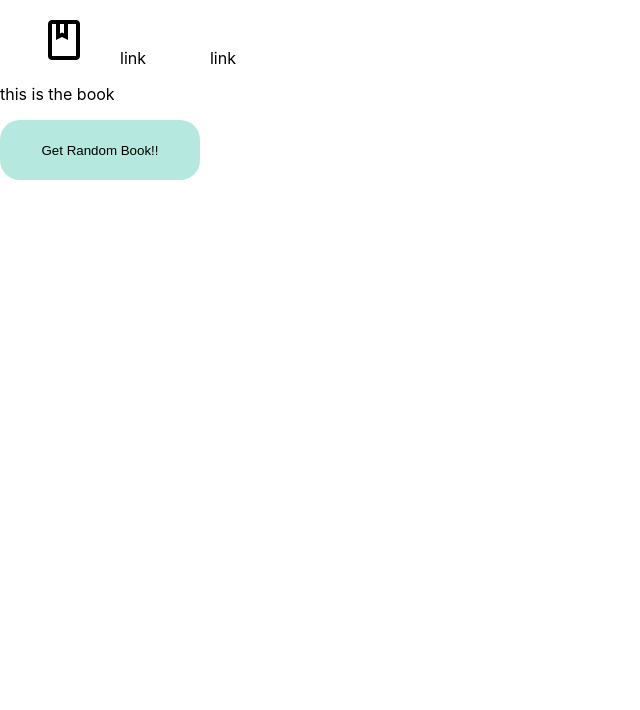
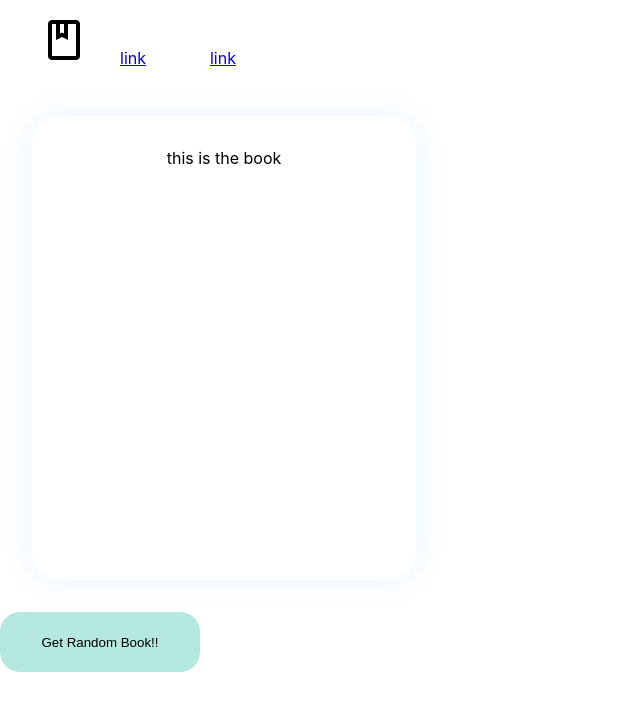
Before and after one commit to alliecaton/shelvd-react, a React (Create React App) app: page / in a window 1280 px wide. Shown: the top 710 px of the page, without its empty margins (0-640 px from the left). Built offline with nearby package versions, Linux system fonts and the light colour scheme.

Commit message:
styling book card

```diff
--- a/src/App.css
+++ b/src/App.css
@@ -7,6 +7,29 @@ button {
   height: 60px;
   border-radius: 20px;
   border: none;
+}
+
+/* Home Container classes */
+
+.home-container {
+  display: grid;
+  grid-template-columns: auto;
+  grid-template-rows: 0.5fr auto;
+}
+
+.book-card {
+  display: grid;
+  grid-template-columns: 1fr;
+  grid-template-rows: 1fr 1fr 1fr;
+  box-shadow: 0 0 2rem rgba(0, 145, 255, 0.1);
+  justify-items: center;
+  padding: 2rem;
+  margin: 2rem;
+  width: 20rem;
+  height: 25rem;
+  background-color: white;
+  border-radius: 1.75rem;
+  animation: 3s ease-in-out 0ms 1 fadein;
 }
 
 /* button classes */
--- a/src/App.js
+++ b/src/App.js
@@ -1,12 +1,14 @@
 import "./App.css";
 import React, { useState } from "react";
 import HomeContainer from "./Containers/HomeContainer";
+import NavBar from "./Components/NavBar.js";
 
 function App() {
   const [mode] = useState("light");
 
   return (
     <div className="App">
+      <NavBar />
       <HomeContainer mode={mode} />
     </div>
   );
--- a/src/Components/NavBar.js
+++ b/src/Components/NavBar.js
@@ -8,8 +8,12 @@ const NavBar = () => {
         <li>
           <img src={image} alt="book logo" />
         </li>
-        <li className="navbar">link</li>
-        <li className="navbar">link</li>
+        <li className="navbar">
+          <a href="google.com">link</a>
+        </li>
+        <li className="navbar">
+          <a href="google.com">link</a>
+        </li>
       </ul>
     </div>
   );
--- a/src/Components/RandomBook.js
+++ b/src/Components/RandomBook.js
@@ -4,12 +4,15 @@ import Button from "./Button";
 const RandomBook = () => {
   const [bookData] = useState([]);
 
+  const fetchBook = () => {
+    // fetch request to API.
+  };
+
   return (
-    <div>
-      <p>this is the book</p>
-      <p>{bookData}</p>
+    <>
+      <div className="book-card">this is the book</div>
       <Button text={"Get Random Book!!"} />
-    </div>
+    </>
   );
 };
 
--- a/src/Containers/HomeContainer.js
+++ b/src/Containers/HomeContainer.js
@@ -1,11 +1,9 @@
 import React from "react";
-import NavBar from "../Components/NavBar";
 import RandomBook from "../Components/RandomBook";
 
 const HomeContainer = ({ mode }) => {
   return (
-    <div>
-      <NavBar />
+    <div className="home-container">
       <RandomBook />
     </div>
   );
```
